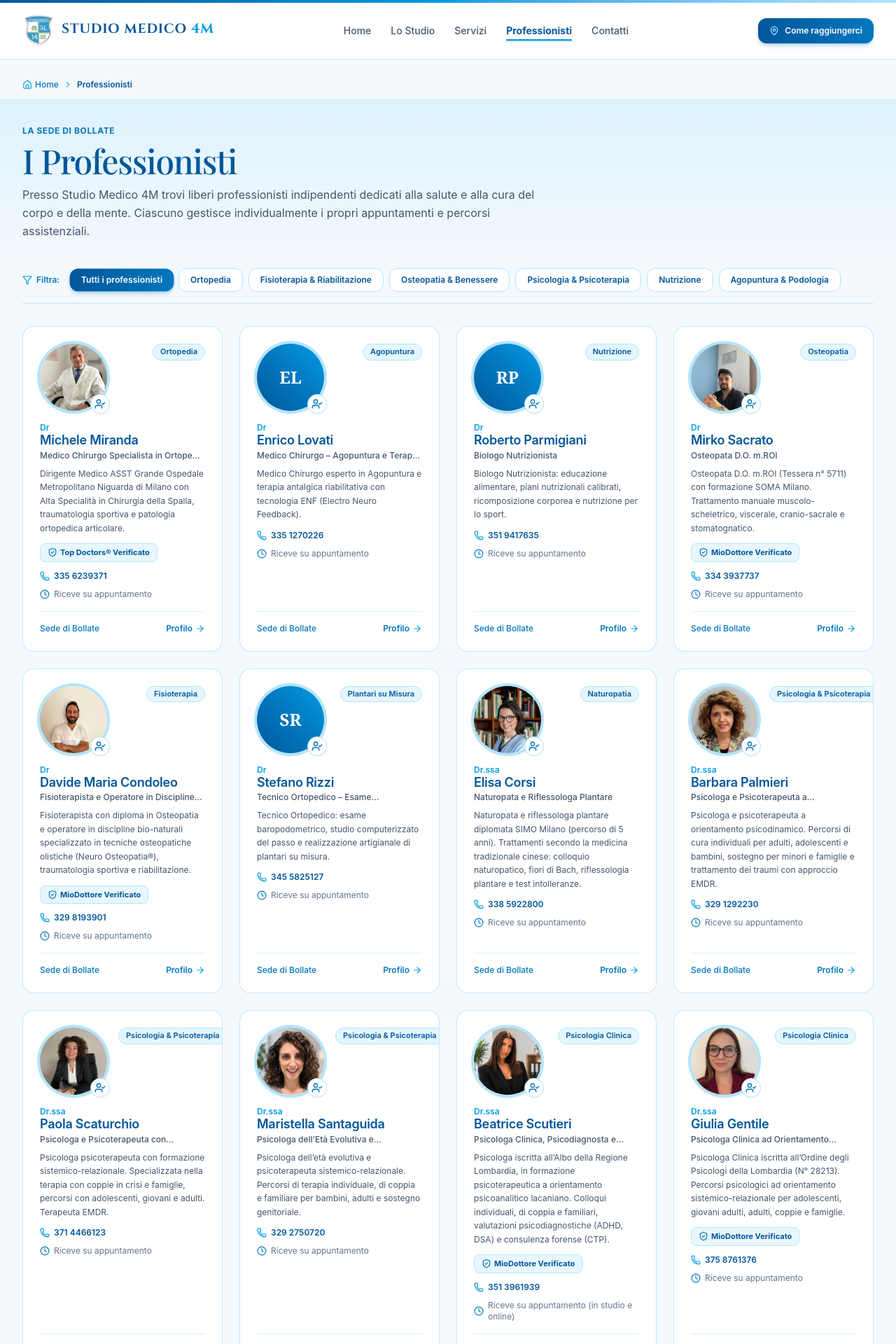
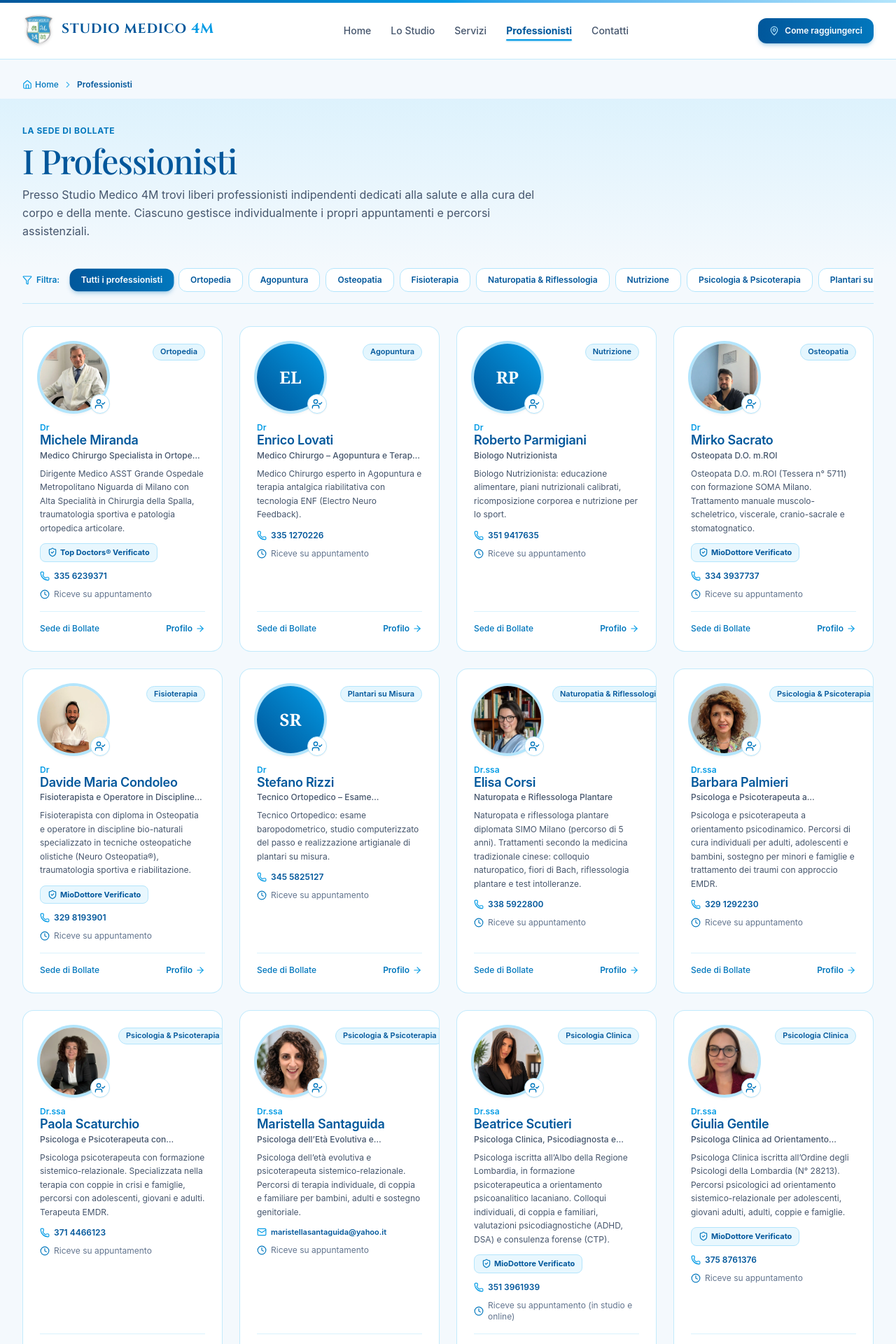
Before and after one commit to RiccardoDiRosa/StudioMedico4M, a React (Vite) app: page /professionisti in a window 1280 px wide. Shown: the top 1920 px of the page at 70% size. Built offline with nearby package versions, Linux system fonts and the light colour scheme; a web font is replaced by a local one.

Commit message:
fix: badge 8 aree di servizio posizionato internamente, rimosso telefono Santaguida, aggiornati filtri agopuntura e naturopatia & riflessologia

```diff
--- a/src/components/ProfessionalCard.tsx
+++ b/src/components/ProfessionalCard.tsx
@@ -1,6 +1,6 @@
 import React from 'react';
 import { Professional } from '../types';
-import { UserCheck, ArrowRight, Clock, Info, ShieldCheck, ExternalLink, Phone } from 'lucide-react';
+import { UserCheck, ArrowRight, Clock, Info, ShieldCheck, ExternalLink, Phone, Mail } from 'lucide-react';
 
 interface ProfessionalCardProps {
   professional: Professional;
@@ -91,15 +91,22 @@ export const ProfessionalCard: React.FC<ProfessionalCardProps> = ({
           </div>
         )}
 
-        {/* Direct Phone Contact (desktop / tablet) */}
-        {professional.phone && (
+        {/* Direct Phone / Email Contact (desktop / tablet) */}
+        {professional.phone ? (
           <div className="hidden sm:flex items-center gap-1.5 text-xs text-slate-600 mb-2.5">
             <Phone className="w-3.5 h-3.5 text-[#039be5] shrink-0" aria-hidden="true" />
             <span className="text-[#01579b] font-semibold">
               {professional.phone}
             </span>
           </div>
-        )}
+        ) : professional.email ? (
+          <div className="hidden sm:flex items-center gap-1.5 text-xs text-slate-600 mb-2.5">
+            <Mail className="w-3.5 h-3.5 text-[#039be5] shrink-0" aria-hidden="true" />
+            <span className="text-[#01579b] font-semibold truncate text-[11px]">
+              {professional.email}
+            </span>
+          </div>
+        ) : null}
 
         {/* Consultation days (desktop / tablet) */}
         {professional.consultationDays && (
--- a/src/data/professionisti.ts
+++ b/src/data/professionisti.ts
@@ -85,7 +85,7 @@ export const PROFESSIONISTI: Professional[] = [
     firstName: 'Enrico',
     lastName: 'Lovati',
     role: 'Medico Chirurgo – Agopuntura e Terapia Antalgica Riabilitativa con ENF',
-    category: 'specialistico',
+    category: 'agopuntura',
     categoryLabel: 'Agopuntura',
     phone: '335 1270226',
     shortDescription: 'Medico Chirurgo esperto in Agopuntura e terapia antalgica riabilitativa con tecnologia ENF (Electro Neuro Feedback).',
@@ -139,7 +139,7 @@ export const PROFESSIONISTI: Professional[] = [
     firstName: 'Mirko',
     lastName: 'Sacrato',
     role: 'Osteopata D.O. m.ROI',
-    category: 'benessere',
+    category: 'osteopatia',
     categoryLabel: 'Osteopatia',
     phone: '334 3937737',
     email: 'Osteopata.mirkosacrato@gmail.com',
@@ -230,7 +230,7 @@ export const PROFESSIONISTI: Professional[] = [
     firstName: 'Stefano',
     lastName: 'Rizzi',
     role: 'Tecnico Ortopedico – Esame Baropodometrico, Studio del Passo e Plantari',
-    category: 'specialistico',
+    category: 'plantari',
     categoryLabel: 'Plantari su Misura',
     phone: '345 5825127',
     shortDescription: 'Tecnico Ortopedico: esame baropodometrico, studio computerizzato del passo e realizzazione artigianale di plantari su misura.',
@@ -257,8 +257,8 @@ export const PROFESSIONISTI: Professional[] = [
     firstName: 'Elisa',
     lastName: 'Corsi',
     role: 'Naturopata e Riflessologa Plantare',
-    category: 'benessere',
-    categoryLabel: 'Naturopatia',
+    category: 'naturopatia-riflessologia',
+    categoryLabel: 'Naturopatia & Riflessologia',
     phone: '338 5922800',
     email: 'info@elisacorsinaturopata.it',
     websiteUrl: 'https://www.elisacorsinaturopata.it',
@@ -380,7 +380,6 @@ export const PROFESSIONISTI: Professional[] = [
     role: 'Psicologa dell’Età Evolutiva e Psicoterapeuta Sistemico-Relazionale',
     category: 'psicologia',
     categoryLabel: 'Psicologia & Psicoterapia',
-    phone: '329 2750720',
     email: 'maristellasantaguida@yahoo.it',
     photoUrl: '/images/mariastellasantaguida.webp',
     shortDescription: 'Psicologa dell’età evolutiva e psicoterapeuta sistemico-relazionale. Percorsi di terapia individuale, di coppia e familiare per bambini, adulti e sostegno genitoriale.',
@@ -537,9 +536,11 @@ export const PROFESSIONISTI: Professional[] = [
 export const CATEGORIES_CONFIG = [
   { id: 'all', label: 'Tutti i professionisti' },
   { id: 'ortopedia', label: 'Ortopedia' },
-  { id: 'riabilitazione', label: 'Fisioterapia & Riabilitazione' },
-  { id: 'benessere', label: 'Osteopatia & Benessere' },
+  { id: 'agopuntura', label: 'Agopuntura' },
+  { id: 'osteopatia', label: 'Osteopatia' },
+  { id: 'riabilitazione', label: 'Fisioterapia' },
+  { id: 'naturopatia-riflessologia', label: 'Naturopatia & Riflessologia' },
+  { id: 'nutrizione', label: 'Nutrizione' },
   { id: 'psicologia', label: 'Psicologia & Psicoterapia' },
-  { id: 'nutrizione', label: 'Nutrizione' },
-  { id: 'specialistico', label: 'Agopuntura & Podologia' }
+  { id: 'plantari', label: 'Plantari su Misura' }
 ] as const;
--- a/src/pages/HomePage.tsx
+++ b/src/pages/HomePage.tsx
@@ -288,6 +288,18 @@ export const HomePage: React.FC<HomePageProps> = ({ onNavigate, onSelectProfessi
                     />
                     <div className="absolute inset-0 bg-gradient-to-t from-[#01579b]/80 via-transparent to-black/15 pointer-events-none" />
 
+                    {/* Top Badges on photo */}
+                    <div className="absolute top-3.5 left-3.5 bg-white/95 backdrop-blur-md px-3 py-1.5 rounded-xl border border-[#b3e5fc] shadow-sm flex items-center gap-2">
+                      <span className="w-2 h-2 rounded-full bg-emerald-500 animate-pulse" />
+                      <span className="text-xs font-bold text-[#01579b]">Sede di Bollate</span>
+                    </div>
+
+                    <div className="absolute top-3.5 right-3.5 bg-white/95 backdrop-blur-md px-3.5 py-1.5 rounded-xl border border-[#b3e5fc] shadow-md flex items-center gap-1.5">
+                      <span className="text-xs font-bold text-[#01579b]">
+                        8 Aree di Servizio
+                      </span>
+                    </div>
+
                     {/* Overlay info tag */}
                     <div className="absolute bottom-3 left-3 right-3 text-white flex items-center justify-between">
                       <div>
@@ -302,13 +314,6 @@ export const HomePage: React.FC<HomePageProps> = ({ onNavigate, onSelectProfessi
                         Professionisti
                       </span>
                     </div>
-                  </div>
-
-                  {/* Floating pill badge for the 8 services */}
-                  <div className="absolute -top-3 -right-2 bg-white/95 backdrop-blur-md px-4 py-2 rounded-2xl border-2 border-[#b3e5fc] shadow-lg flex items-center">
-                    <span className="text-xs font-bold text-[#01579b]">
-                      8 Aree di Servizio
-                    </span>
                   </div>
                 </div>
 
--- a/src/pages/ProfessionistaDetailPage.tsx
+++ b/src/pages/ProfessionistaDetailPage.tsx
@@ -723,6 +723,14 @@ export const ProfessionistaDetailPage: React.FC<ProfessionistaDetailPageProps> =
                     <Phone className="w-4 h-4 text-[#b3e5fc]" />
                     <span>Chiama {professional.phone}</span>
                   </a>
+                ) : professional.email ? (
+                  <a
+                    href={`mailto:${professional.email}?subject=Richiesta%20informazioni%20-%20Studio%20Medico%204M`}
+                    className="w-full inline-flex items-center justify-center gap-2 px-4 py-3 text-xs font-semibold text-white bg-gradient-to-r from-[#01579b] to-[#0277bd] hover:from-[#0277bd] hover:to-[#039be5] rounded-xl transition-all shadow-md shadow-[#0277bd]/25"
+                  >
+                    <Mail className="w-4 h-4 text-[#b3e5fc]" />
+                    <span>Invia Email</span>
+                  </a>
                 ) : (
                   <button
                     type="button"
--- a/src/types/index.ts
+++ b/src/types/index.ts
@@ -1,9 +1,13 @@
 export type ProfessionalCategory =
   | 'ortopedia'
+  | 'agopuntura'
+  | 'osteopatia'
   | 'riabilitazione'
+  | 'naturopatia-riflessologia'
+  | 'nutrizione'
+  | 'psicologia'
+  | 'plantari'
   | 'benessere'
-  | 'psicologia'
-  | 'nutrizione'
   | 'specialistico';
 
 export interface ProfessionalSocial {
```
